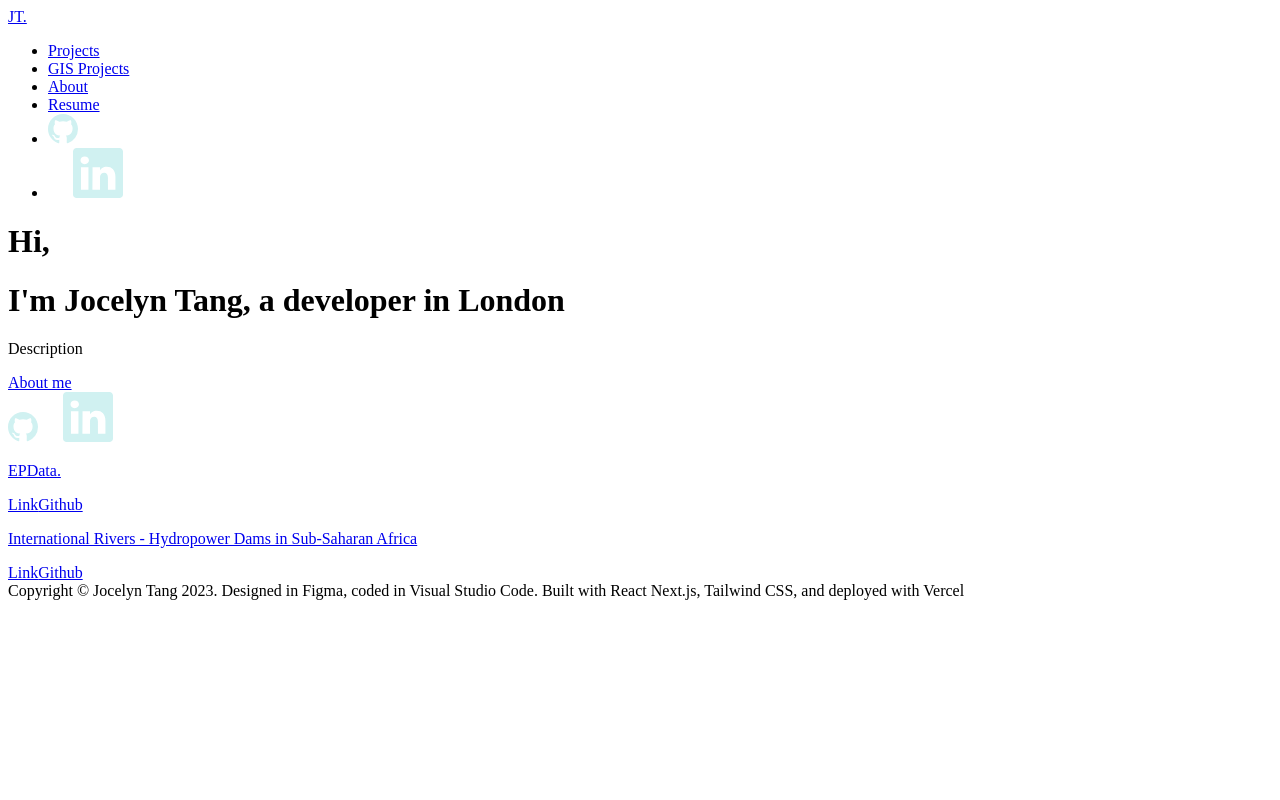
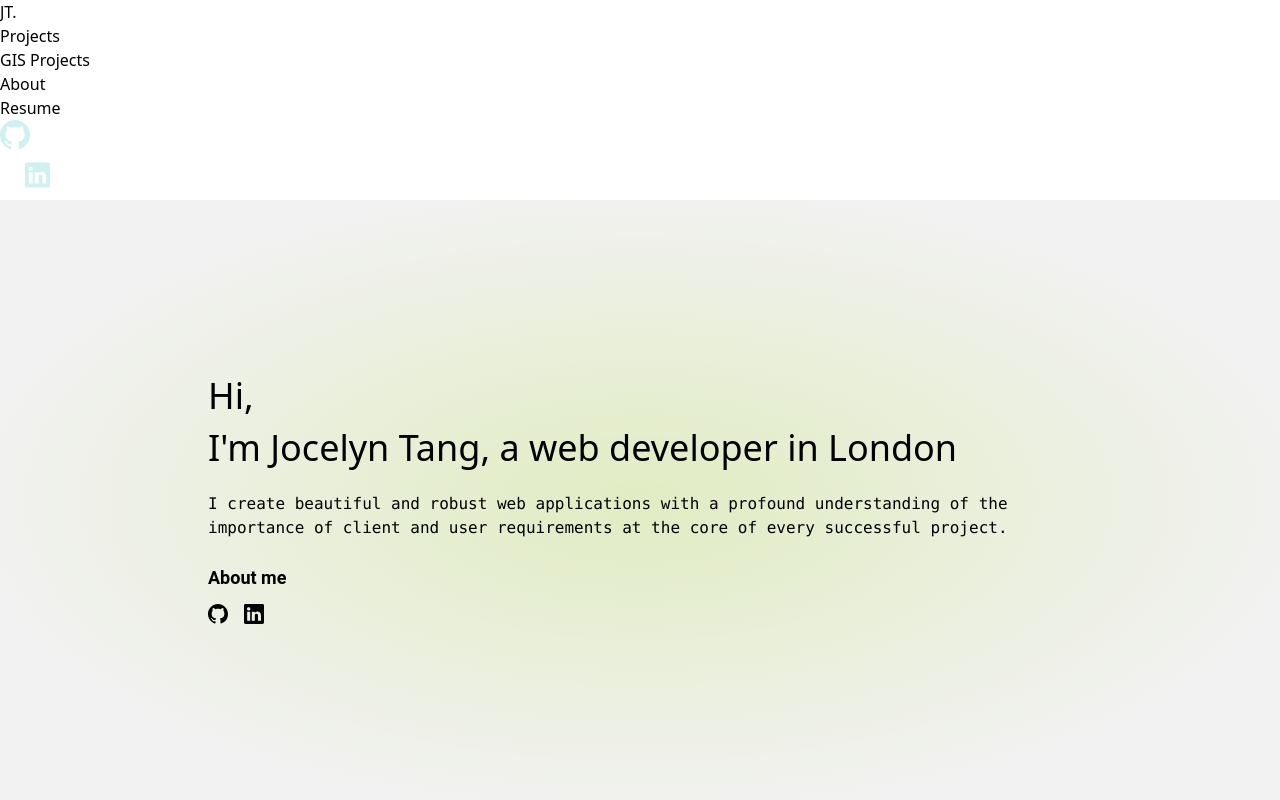
Before and after one commit to JoT8ng/webportfolio, a Next.js app in the folder web-portfolio/: page / in a window 1280 px wide. Shown: the top 800 px of the page. Built offline with nearby package versions, Linux system fonts and the light colour scheme.

Commit message:
start adding css

```diff
--- a/web-portfolio/src/pages/_app.js
+++ b/web-portfolio/src/pages/_app.js
@@ -1,3 +1,6 @@
+import '../styles/main.css';
+
+
 export default function MyApp({ Component, pageProps }) {
     return (
         <Component {...pageProps} />
--- a/web-portfolio/src/pages/index.js
+++ b/web-portfolio/src/pages/index.js
@@ -8,29 +8,36 @@ const Home = () => {
     return (
         <Layout>
             <div>
-                <h1>Hi,</h1>
-                <h1>I'm Jocelyn Tang, a developer in London</h1>
-                <p>Description</p>
-                <Link href='/about'>About me</Link>
-                <div className='lowbar-icons'>
+                <section className='flex flex-col px-52 py-44 circular-gradient-light'>
+                    <h1 className='font-sans font-normal text-4xl pb-3'>Hi,</h1>
+                    <h1 className='font-sans font-normal text-4xl pb-3'>I'm Jocelyn Tang, a web developer in London</h1>
+                    <p className='font-mono text-base py-3'>
+                        I create beautiful and robust web applications with a profound understanding of the importance of
+                        client and user requirements at the core of every successful project.
+                    </p>
+                    <Link href='/about' className='font-roboto-bold font-bold text-lg py-3'>About me</Link>
+                    <div className='flex gap-4'>
                         <Link href='https://github.com/JoT8ng/'>
-                        <BsGithub style={{width: '30px', height: '30px', color: 'rgb(208,241,241)'}} />
+                            <BsGithub className='w-5 h-5 text-black' />
                         </Link>
                         <Link href='https://uk.linkedin.com/in/jocelyntang'>
-                        <BsLinkedin style={{width: '50px', height: '50px', color: 'rgb(208,241,241)', paddingLeft: '25px'}} />
+                            <BsLinkedin className='w-5 h-5 text-black' />
                         </Link>
                     </div>
-            </div>
-            <div>
+                </section>
+                <section className='grid p-10 bg-gray-light xs:grid-cols-1 lg:grid-cols-2 gap-8 content-center justify-items-center'>
                     {data.Projects.map(project => (
-                    <div key={project.name}>
+                        <div key={project.name} className='h-full w-full xs:h-auto xs:rectangle overflow-hidden shadow-md bg-gray-100 px-20 py-40'>
+                            <div className='justify-between text-center'>
                                 <Link href={`/projects/${project.internal}`}>
                                     <p>{project.name}</p>
                                 </Link>
                                 <Link href={project.link}>Link</Link>
                                 <Link href={project.github}>Github</Link>
                             </div>
+                        </div>
                     ))}
+                </section>
             </div>
         </Layout>
     )
--- /dev/null
+++ b/web-portfolio/src/styles/main.css
@@ -0,0 +1,15 @@
+/* styles/main.css */
+@import 'tailwindcss/base';
+@import 'tailwindcss/components';
+@import 'tailwindcss/utilities';
+
+.circular-gradient-light {
+    background: rgb(225, 236, 194);
+    background: radial-gradient(rgba(225, 236, 194, 1) 0%, rgba(242, 242, 242, 1) 75%);
+  }
+
+@layer utilities{
+    .rectangle {
+        aspect-ratio: 2/1;
+    }
+}
--- a/web-portfolio/tailwind.config.js
+++ b/web-portfolio/tailwind.config.js
@@ -6,11 +6,51 @@ module.exports = {
     './src/app/**/*.{js,ts,jsx,tsx,mdx}',
   ],
   theme: {
+    screens: {
+      sm: '480px',
+      md: '768px',
+      lg: '976px',
+      xl: '1440px',
+    },
+    colors: {
+      'white': '#FFFFFF',
+      'black': '#000000',
+      'orange': '#FF9866',
+      'orange-light': '#FF9966',
+      'salmon': {
+        100: '#EF5456',
+        200: '#FF6063',
+        300: '#F05355',
+        400: '#F05255',
+        500: '#3E2215',
+        600: '#F05254',
+        700: '#C94E51',
+      },
+      'salmon-dark': '#F05355',
+      'green-dark': '#1D2603',
+      'green': '#E1ECC2',
+      'green-light': '#E1EBC1',
+      'gray-dark': '#151515',
+      'gray-light': '#F2F2F2',
+      'gray': {
+        100: '#ADADAD',
+        200: '#6F6F6F',
+        300: '#595959',
+      },
+    },
+    fontFamily: {
+      'sans': ['ui-sans-serif', 'system-ui', 'Roboto'],
+      'mono': ['ui-monospace', 'Consolas'],
+      'roboto-bold': ['Roboto', 'sans-serif', 'black'],
+    },
+    fontWeight: {
+      normal: '500',
+      bold: '700',
+      black: '900',
+    },
     extend: {
-      backgroundImage: {
-        'gradient-radial': 'radial-gradient(var(--tw-gradient-stops))',
-        'gradient-conic':
-          'conic-gradient(from 180deg at 50% 50%, var(--tw-gradient-stops))',
+      backgroundColor: {
+        'default': 'rgb(225,236,194)',
       },
     },
   },
```
Lines whose indentation alone changed are shown as unchanged.
